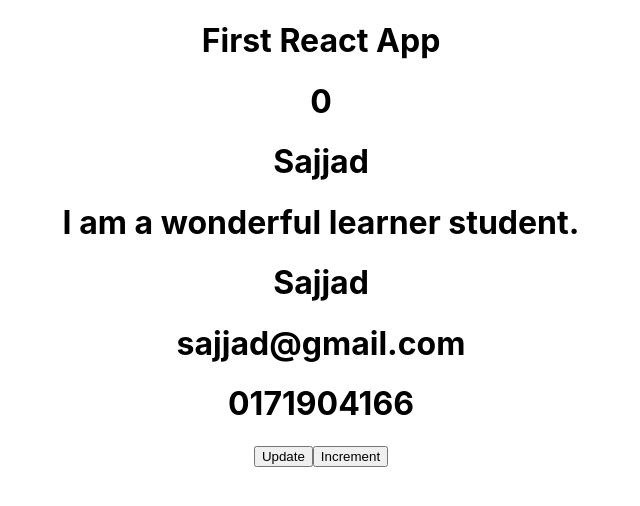
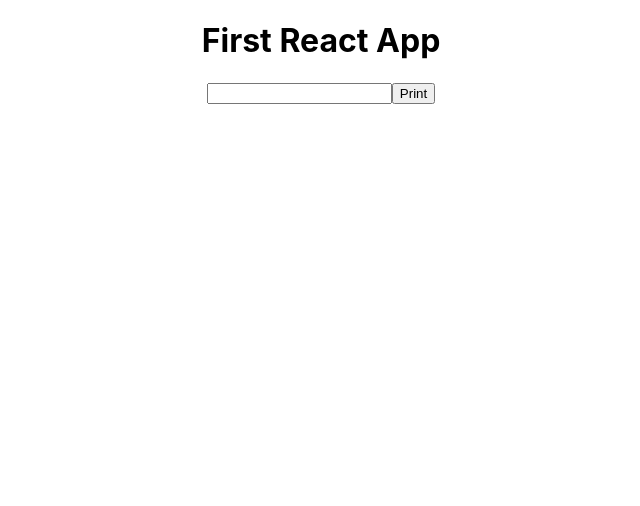
Before and after one commit to DevelSajjad/learn_react, a React (Create React App) app: page / in a window 1280 px wide. Shown: the top 506 px of the page, without its empty margins (319-959 px from the left). Built offline with nearby package versions, Linux system fonts and the light colour scheme.

Commit message:
input data and show input data with print button.

```diff
--- a/src/App.js
+++ b/src/App.js
@@ -4,23 +4,20 @@ import Student from './Student';
 import { useState } from 'react';
 
 function App() {
-  const [data, setName] = useState('Sajjad');
-  const [email, setEmail] = useState('sajjad@gmail.com');
-  const [phone, setPhone] = useState('0171904166');
-  const [incre, setIncre] = useState(0);
-  function updateData () {
-    setName('Raja Babu');
-    setEmail('raja@gmail.com');
-    setPhone('01719041636');
+  const [data, inputData] = useState(null);
+  const [print, printData] = useState(false);
+  function getData(data) {
+    let val = data.target.value;
+    inputData(val);
   }
+
   return (
     <div className="App">
       <h1>First React App</h1>
-      <h1> {incre} </h1>
-      <h1> {data} </h1>
-      <Student name={data} email={email} phone={phone}/>
-      <button onClick={updateData} >Update</button>
-      <button onClick={()=> setIncre(incre + 1)} >Increment</button>
+
+      <p>{print ? data : null}</p>
+      <input onChange={getData}/>
+      <button onClick={()=>printData(print ? false : true)}>Print</button>
     </div>
   );
 }
--- a/src/Student.js
+++ /dev/null
@@ -1,17 +0,0 @@
-import React from "react";
-
-class Student extends React.Component {
-
-    render() {
-        return (
-            <div>
-                <h1>I am a wonderful learner student.</h1>
-                <h1> {this.props.name} </h1>
-                <h1> {this.props.email} </h1>
-                <h1> {this.props.phone} </h1>
-            </div>
-        )
-    }
-}
-
-export default Student;
```
